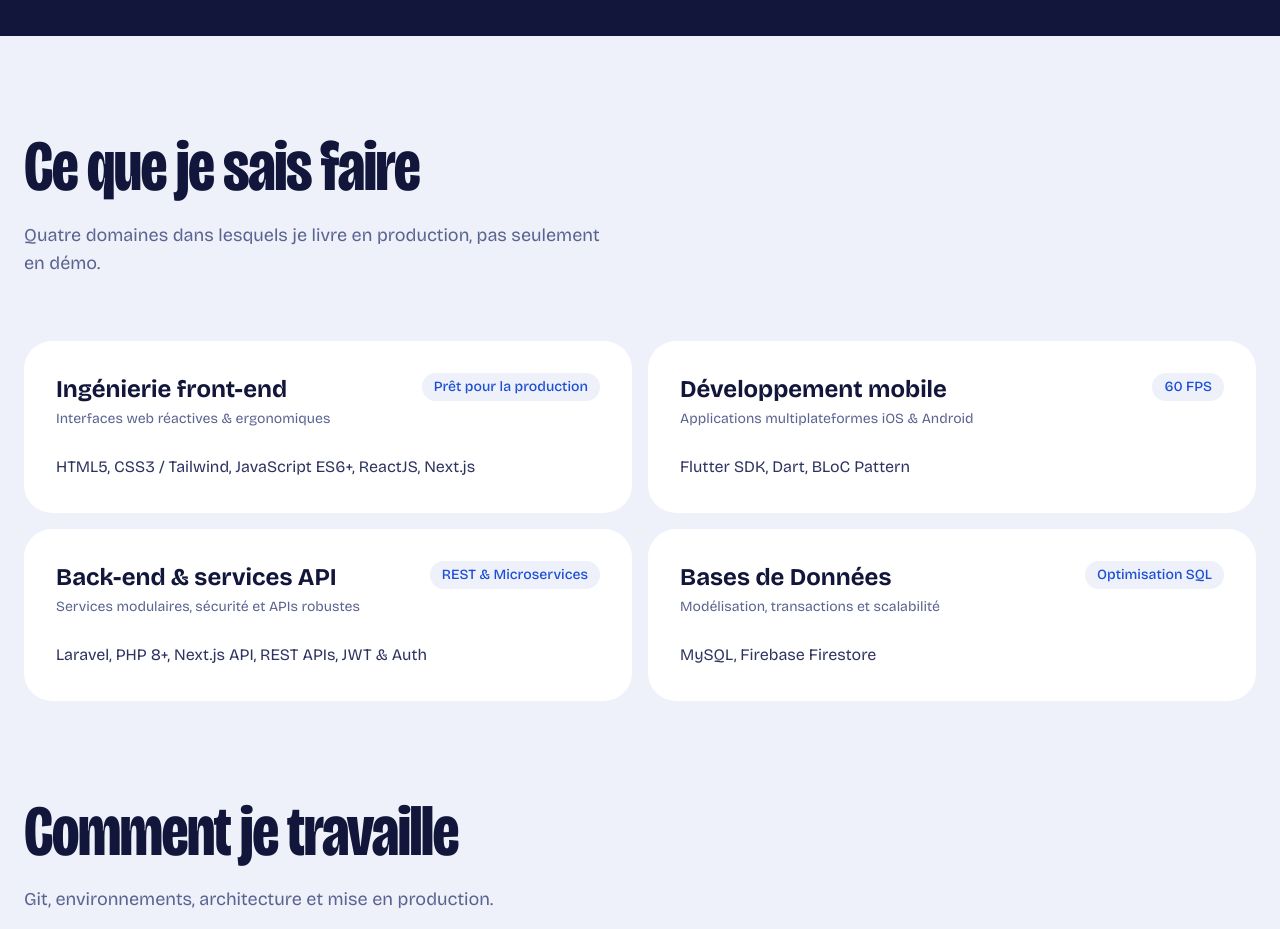
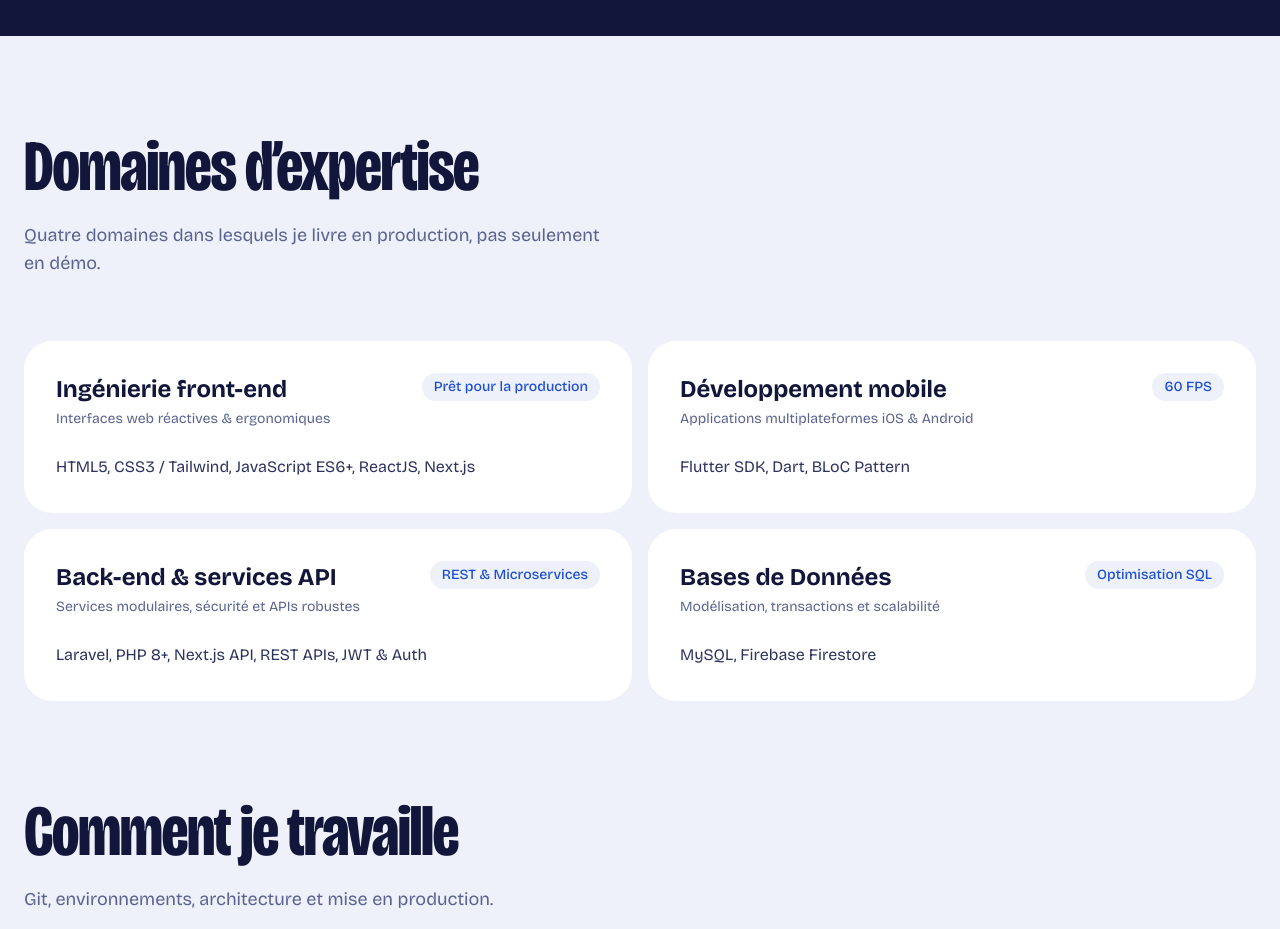
Before and after one commit to Adem-Yac/Adem-yacef, a Next.js app: page / in a window 1280 px wide. Shown: the part 4680-5609 px from the top of the page. Built offline with nearby package versions, Linux system fonts and the light colour scheme.

Commit message:
fix(skills): replace limiting section title with domaines d’expertise

```diff
--- a/src/data/portfolio.ts
+++ b/src/data/portfolio.ts
@@ -993,7 +993,7 @@ export const copy = {
       },
     ],
     skillsKicker: "Savoir-faire",
-    skillsTitle: "Ce que je sais faire",
+    skillsTitle: "Domaines d’expertise",
     skillsLead:
       "Quatre domaines dans lesquels je livre en production, pas seulement en démo.",
     toolsKicker: "Méthode",
@@ -1134,7 +1134,7 @@ export const copy = {
       },
     ],
     skillsKicker: "Craft",
-    skillsTitle: "What I work with",
+    skillsTitle: "Areas of expertise",
     skillsLead:
       "Four areas I ship to production, not just to a demo.",
     toolsKicker: "Method",
```
